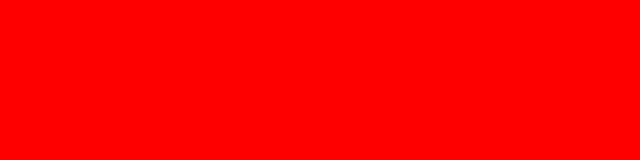
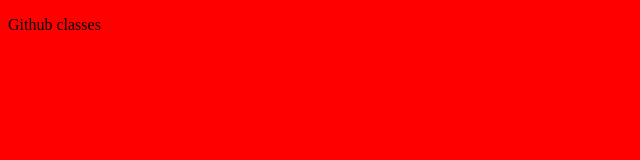
Before and after one commit to phpkingdom/webapp, a plain HTML site: page index.html in a window 1280 px wide. Shown: the whole page, without its empty margins (0-640 px from the left). Drawn offline with Linux system fonts and the light colour scheme.

Commit message:
content added

```diff
--- a/index.html
+++ b/index.html
@@ -3,6 +3,6 @@
 <title>Git Hub</title>
 <link href="css/style.css" rel="stylesheet"/>
 <body>
-
+<p>Github classes</p>
 </body>
 </html>
```
